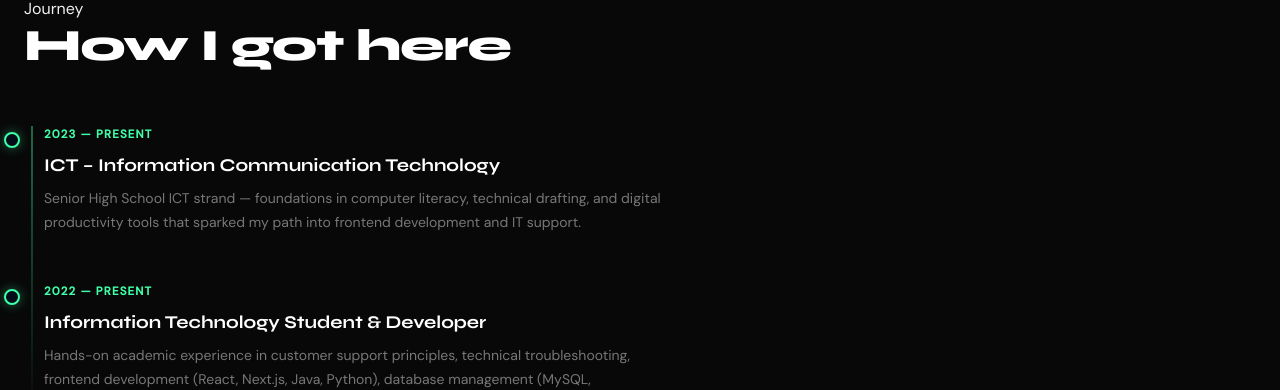
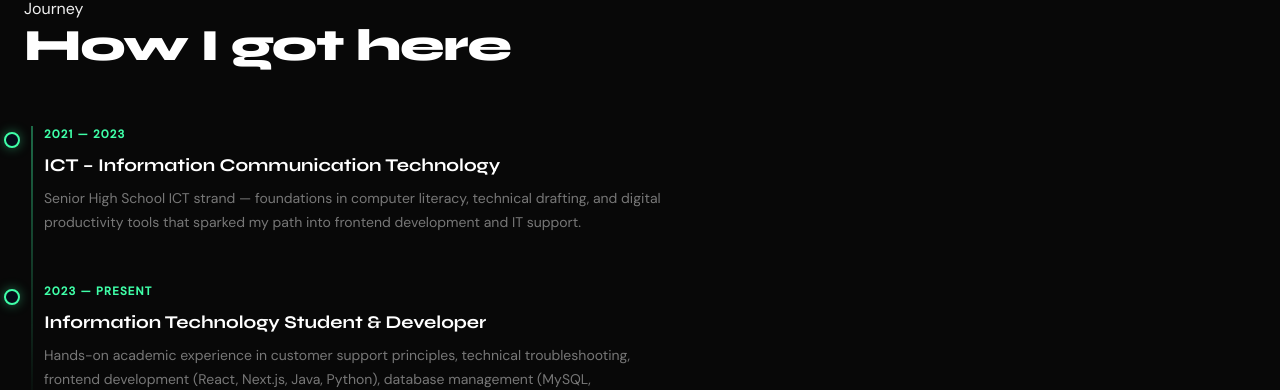
Before and after one commit to rrytz/rrytz, a Next.js app: page / in a window 1280 px wide. Shown: the part 2497-2887 px from the top of the page. Built offline with nearby package versions, Linux system fonts and the light colour scheme.

Commit message:
fix: set IT journey period to 2023 — Present

```diff
--- a/data/portfolio.ts
+++ b/data/portfolio.ts
@@ -91,12 +91,12 @@ export const portfolioData = {
   ],
   experience: [
     {
-      period: "2023 — Present",
+      period: "2021 — 2023",
       title: "ICT – Information Communication Technology",
       description: "Senior High School ICT strand — foundations in computer literacy, technical drafting, and digital productivity tools that sparked my path into frontend development and IT support.",
     },
     {
-      period: "2022 — Present",
+      period: "2023 — Present",
       title: "Information Technology Student & Developer",
       description: "Hands-on academic experience in customer support principles, technical troubleshooting, frontend development (React, Next.js, Java, Python), database management (MySQL, PostgreSQL), and clear technical documentation.",
     },
```
